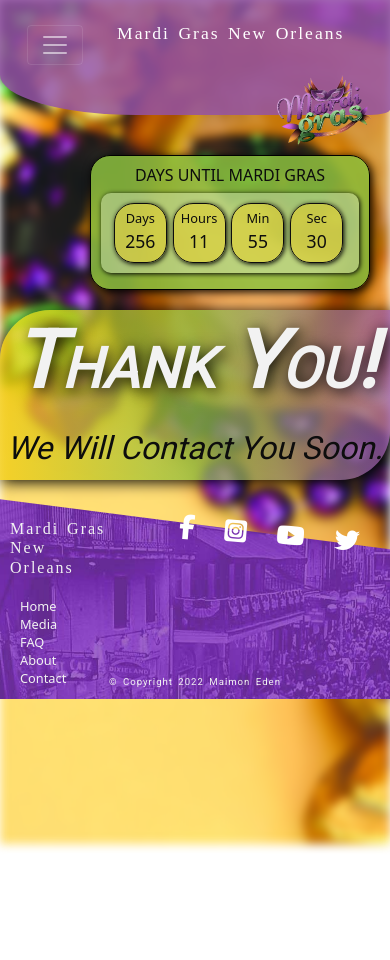
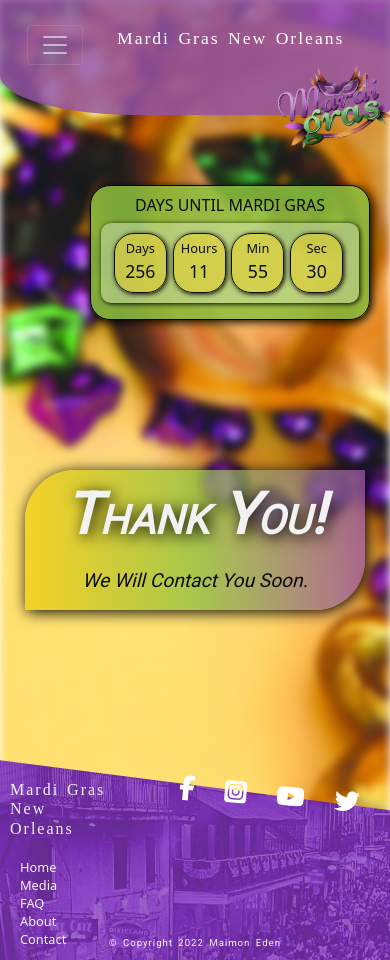
Before and after one commit to edenma5/Mardi-Gras-New-Orleans-Project, a plain HTML site: page thanks.html in a window 390 px wide. Before the commit the page ends 844 px from the top, so only its background shows below. Drawn offline with nearby package versions, Linux system fonts and the light colour scheme; a web font is replaced by a local one.

Commit message:
css & mobile

```diff
--- a/SASS/_mediaPage.scss
+++ b/SASS/_mediaPage.scss
@@ -118,7 +118,7 @@ html {
 
             iframe {
                 display: block;
-                width: 370px;
+                width: 350px;
                 height: 240px;
                 border-top-right-radius: 50px;
                 border-bottom-left-radius: 50px;
@@ -130,6 +130,13 @@ html {
 
                 @include tablet {
                     margin: 20px;
+                    width: 300px;
+                    height: 190px;
+                }
+
+                @include mobile {
+                    width: 340px;
+                    height: 230px;
                 }
 
                 &:hover {
--- a/SASS/_navBar.scss
+++ b/SASS/_navBar.scss
@@ -35,17 +35,16 @@
         @include tablet {
             position: absolute;
             left: 75%;
-            top: 35%;
-            width: 150px;
-            height: 150px;
+            top: 50px;
+            width: 170px;
+            height: 170px;
         }
 
         @include mobile {
             position: absolute;
             left: 70%;
-            top: 55%;
-            width: 100px;
-            height: 100px;
+            width: 120px;
+            height: 120px;
         }
     }
 
@@ -55,7 +54,7 @@
         @include mobile {
             position: absolute;
             font-size: 1.1rem;
-            top: 15px;
+            top: 20px;
             left: 30%;
         }
     }
@@ -74,9 +73,11 @@
                 }
 
                 .icon {
-                    font-size: 1.8rem;
+                    font-size: 2.3rem;
                     color: $whiteColor;
                     margin-bottom: 2px;
+
+                    @include mobile {}
 
                     &:hover {
                         animation: shake 0.5s;
@@ -137,6 +138,7 @@
                     @include tablet {
                         margin: 7px 0px;
                         padding: 10px;
+                        font-size: 0.6rem;
                     }
 
                     @include mobile {
--- a/SASS/main.scss
+++ b/SASS/main.scss
@@ -25,11 +25,11 @@
     width: 100%;
     height: 100%;
     background-image: url(../Photos/628bdbe24530a.jpg);
-    background-position: center;
+    background-position: top;
     background-size: cover;
     background-attachment: fixed;
     background-repeat: no-repeat;
-    filter: blur(5px);
+    filter: blur(4px);
 }
 
 #mainTitle {
@@ -47,11 +47,12 @@
 
     @include tablet {
         font-size: 3.5rem;
+        margin-top: 40px;
     }
 
     @include mobile {
         font-size: 2.1rem;
-        margin-top: 50px;
+
     }
 
     h1 {
@@ -103,7 +104,6 @@
             color: $whiteColor;
         }
     }
-
 }
 
 #timerContainer {
@@ -112,8 +112,8 @@
     justify-content: end;
     margin: 30px 20px 0px;
 
-    @include mobile {
-        margin-top: 40px;
+    @include tablet {
+        margin-top: 70px;
     }
 
     .timer {
@@ -126,8 +126,6 @@
         color: $blackColor;
         box-shadow: 2px 2px 10px #000;
         text-align: center;
-
-        @include desktop {}
 
         @include tablet {
             width: 320px;
--- a/thanks.html
+++ b/thanks.html
@@ -27,9 +27,8 @@
         .thanks {
             position: relative;
             max-width: 600px;
-            height: auto;
-            margin: 5% auto;
-            padding: 1%;
+            margin: 150px auto;
+            padding: 10px;
             background: linear-gradient(to left, #9453a6c0, #8cbf3fc0, #f2cc0fc0);
             box-shadow: 2px 2px 15px #000;
             border-top-left-radius: 50px;
@@ -55,6 +54,48 @@
             color: #0d0d0d;
             font-style: italic;
             font-size: 2rem;
+        }
+
+        @media (max-width: 1024px) {
+            .thanks {
+                width: 550px;
+            }
+
+            .thanks h3 {
+                font-size: 4.7rem;
+            }
+
+            .thanks h4 {
+                font-size: 1.8rem;
+            }
+        }
+
+        @media (max-width: 768px) {
+            .thanks {
+                width: 510px;
+            }
+
+            .thanks h3 {
+                font-size: 4.5rem;
+            }
+
+            .thanks h4 {
+                font-size: 1.5rem;
+            }
+        }
+
+        @media (max-width: 480px) {
+            .thanks {
+                width: 340px;
+            }
+
+            .thanks h3 {
+                font-size: 3.6rem;
+            }
+
+            .thanks h4 {
+                font-size: 1.2rem;
+            }
         }
     </style>
 </head>
```
Also changed, not shown: media.html (+5 -11 lines), SASS/main.css, 1 other file.
